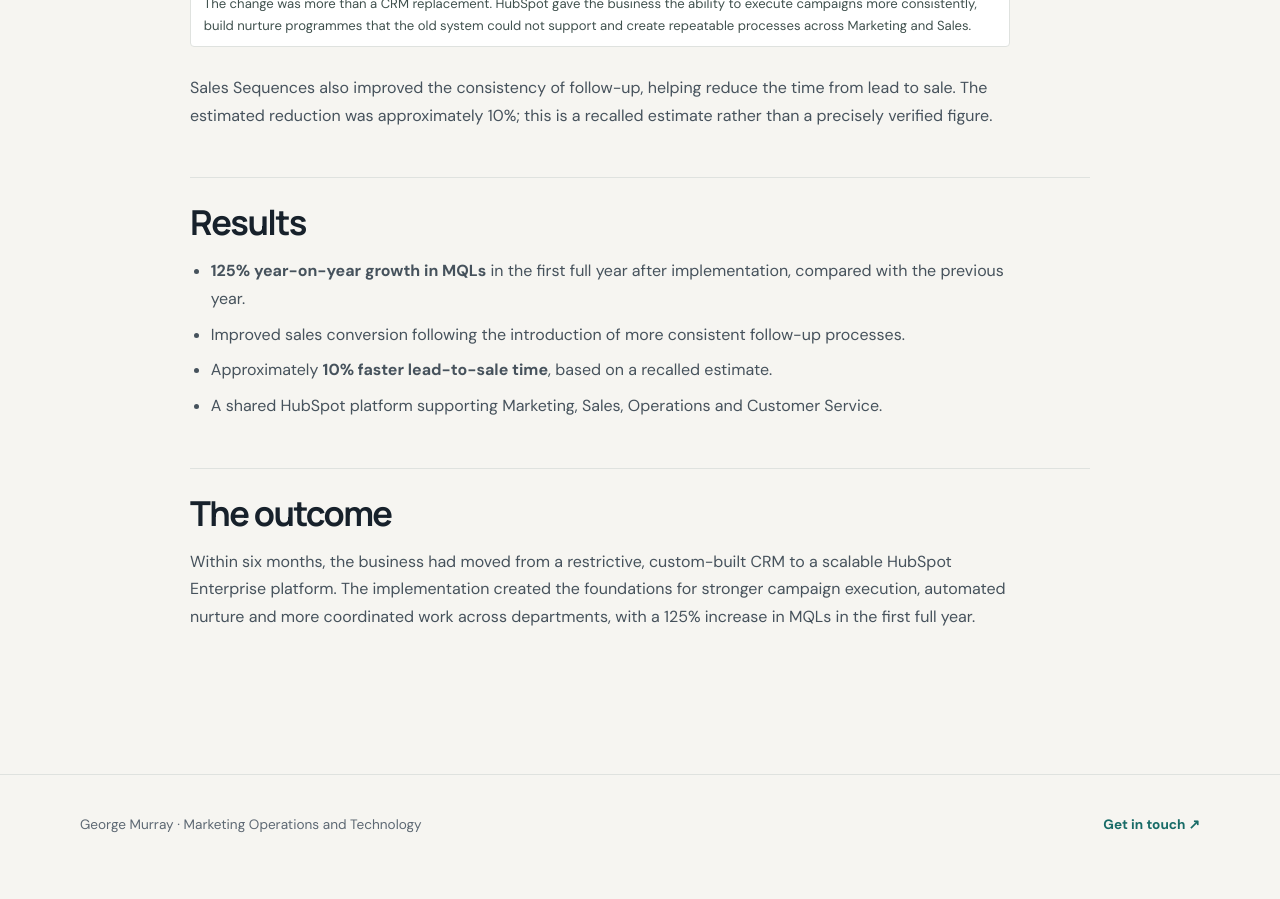
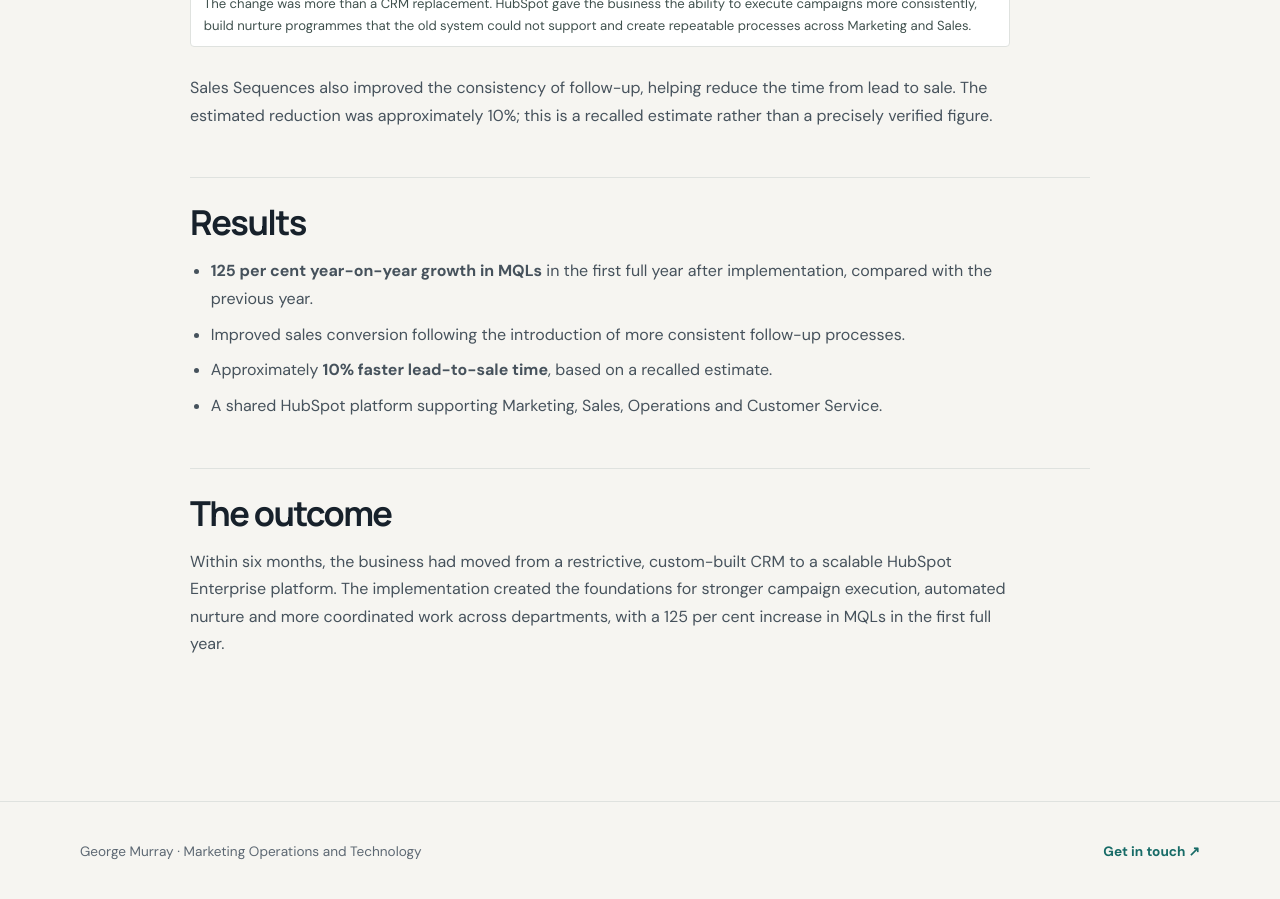
Before and after one commit to georgefwmurray/Marketing-Operations-Control-Centre, a Jekyll site: the page built from Campaign & Commercial Projects/HubSpot-Enterprise-Implementation.md, in a window 1280 px wide and 900 px high, scrolled down 1481 px. Built offline with Jekyll 4.4.1, drawn with Linux system fonts in a browser that asks for light colours; before the commit the page ends 2356 px from its top, so only the background shows below that; some of the changed text lies outside the part shown.

Commit message:
Address review: factual consistency and clean internal links

```diff
--- a/Campaign & Commercial Projects/HubSpot-Enterprise-Implementation.md
+++ b/Campaign & Commercial Projects/HubSpot-Enterprise-Implementation.md
@@ -3,8 +3,8 @@ permalink: /projects/hubspot-enterprise-implementation/
 redirect_from:
   - "/Campaign%20&%20Commercial%20Projects/HubSpot-Enterprise-Implementation.html"
   - "/Campaign%20%26%20Commercial%20Projects/HubSpot-Enterprise-Implementation.html"
-title: "HubSpot Enterprise Implementation: 125% MQL Growth"
-description: "Led a six-month, business-wide HubSpot Enterprise implementation at Collett’s Mountain Holidays, replacing a legacy custom CRM and increasing MQLs by 125% year on year."
+title: "HubSpot Enterprise Implementation: 125 per cent MQL Growth"
+description: "Led a six-month, business-wide HubSpot Enterprise implementation at Collett’s Mountain Holidays, replacing a legacy custom CRM and increasing MQLs by 125 per cent year on year."
 ---
 
 ## The challenge
@@ -31,11 +31,11 @@ Sales Sequences also improved the consistency of follow-up, helping reduce the t
 
 ## Results
 
-- **125% year-on-year growth in MQLs** in the first full year after implementation, compared with the previous year.
+- **125 per cent year-on-year growth in MQLs** in the first full year after implementation, compared with the previous year.
 - Improved sales conversion following the introduction of more consistent follow-up processes.
 - Approximately **10% faster lead-to-sale time**, based on a recalled estimate.
 - A shared HubSpot platform supporting Marketing, Sales, Operations and Customer Service.
 
 ## The outcome
 
-Within six months, the business had moved from a restrictive, custom-built CRM to a scalable HubSpot Enterprise platform. The implementation created the foundations for stronger campaign execution, automated nurture and more coordinated work across departments, with a 125% increase in MQLs in the first full year.
+Within six months, the business had moved from a restrictive, custom-built CRM to a scalable HubSpot Enterprise platform. The implementation created the foundations for stronger campaign execution, automated nurture and more coordinated work across departments, with a 125 per cent increase in MQLs in the first full year.
```
